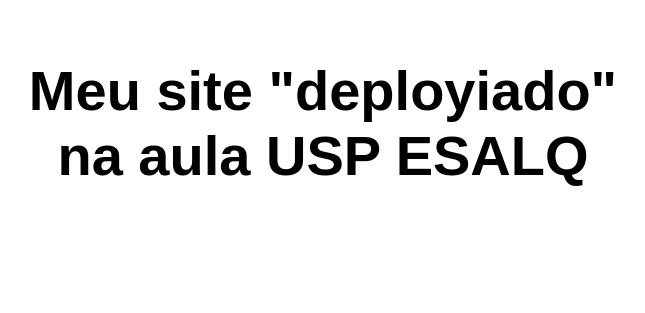
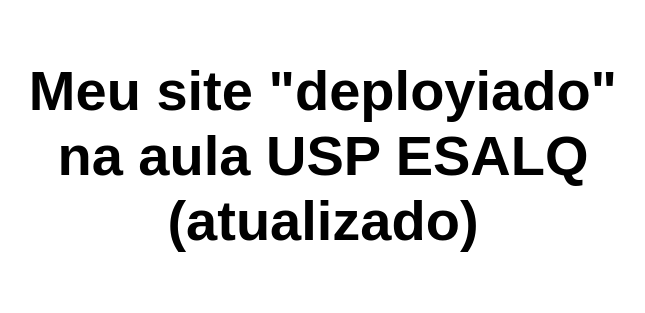
Before and after one commit to andersondev96/vanilla-basic, a website: page src/index.html in a window 1280 px wide. Shown: the whole page, without its empty margins (317-962 px from the left). Drawn offline with Linux system fonts and the light colour scheme.

Commit message:
Update index.html

```diff
--- a/src/index.html
+++ b/src/index.html
@@ -10,7 +10,7 @@
 
 <body>
   <main>
-    <h1>Meu site "deployiado" na aula USP ESALQ</h1>
+    <h1>Meu site "deployiado" na aula USP ESALQ (atualizado)</h1>
   </main>
 </body>
 
```
